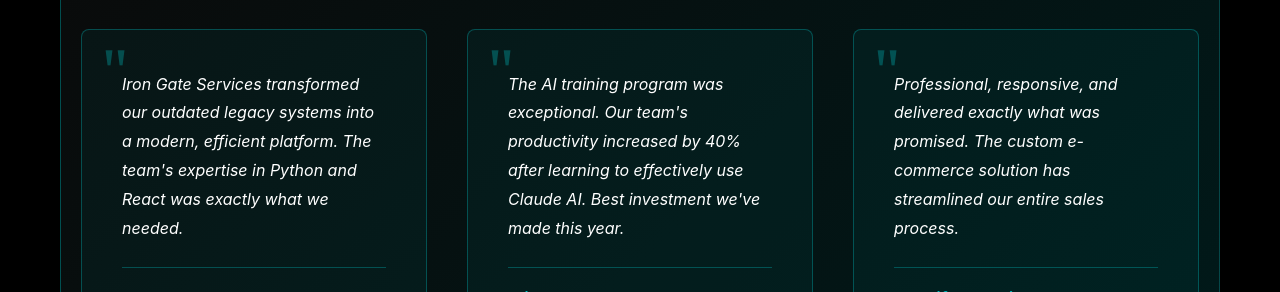
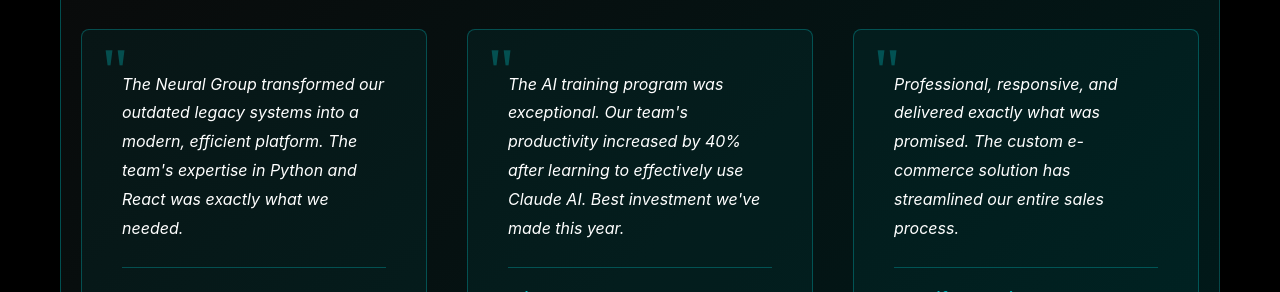
Before and after one commit to brian-menke/neural-group-website, a React (Create React App) app: page / in a window 1280 px wide. Shown: the part 1968-2260 px from the top of the page. Built offline with nearby package versions, Linux system fonts and the light colour scheme.

Commit message:
Fixed Home page - THE NEURAL GROUP branding with teal borders

```diff
--- a/src/pages/Home.jsx
+++ b/src/pages/Home.jsx
@@ -90,7 +90,7 @@ function Home() {
             <div className="testimonial-card">
               <div className="testimonial-quote">"</div>
               <p className="testimonial-text">
-                Iron Gate Services transformed our outdated legacy systems into a modern, efficient platform. The team's expertise in Python and React was exactly what we needed.
+                The Neural Group transformed our outdated legacy systems into a modern, efficient platform. The team's expertise in Python and React was exactly what we needed.
               </p>
               <div className="testimonial-author">
                 <div className="author-name">Sarah Johnson</div>
```
